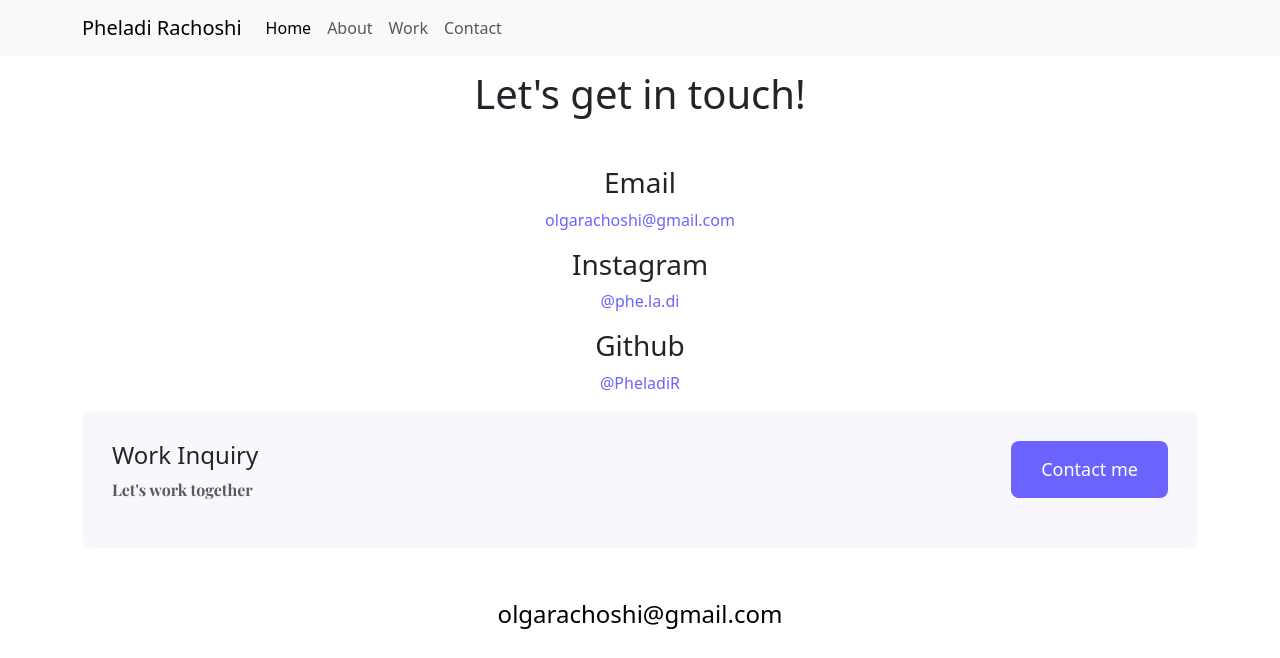
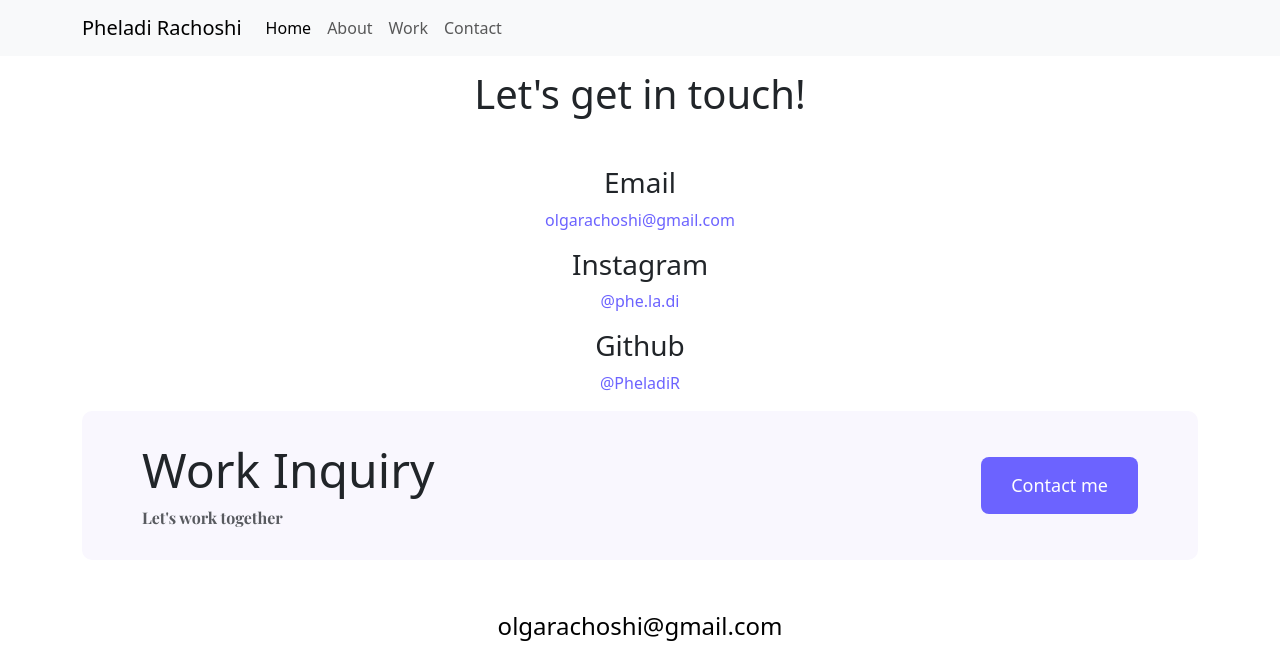
Before and after one commit to PheladiR/Project, a plain HTML site: page contact.html in a window 1280 px wide. Shown: the top 658 px of the page. Drawn offline with nearby package versions, Linux system fonts and the light colour scheme.

Commit message:
HTML and css updated
Worked on the footer

```diff
--- a/contact.html
+++ b/contact.html
@@ -66,13 +66,13 @@
             <p><a href="https://github.com/PheladiR" title="Github">@PheladiR</a></p>
         </div>
            <footer>
-            <div class="contact-box d-flex justify-content-between mb-5">
+            <div class="contact-box d-flex justify-content-between mb-5 d-none d-md-flex">
               <div>
                  <h4>Work Inquiry</h4>
               <p class="text-muted">Let's work together</p>
               </div>
             <div>
-              <a href="#" class="btn-branding">Contact me</a>
+              <a href="#" class="btn-branding mt-3">Contact me</a>
             </div>
             </div>
              <div class="d-flex justify-content-center mb-5">
--- a/styles.css
+++ b/styles.css
@@ -154,7 +154,7 @@ footer .social-links a:hover{
 }
 footer .contact-box{
     background-color: var(--secondary-color);
-    padding:30px;
+    padding:30px 60px;
     border-radius: 10px;
 }
 .content a{
@@ -163,4 +163,8 @@ footer .contact-box{
 }
 .contact-box p{
     font-family: var(--heading-font-family);
+    margin:0;
 }
+.contact-box h4{
+    font-size: 48px;
+}
```
